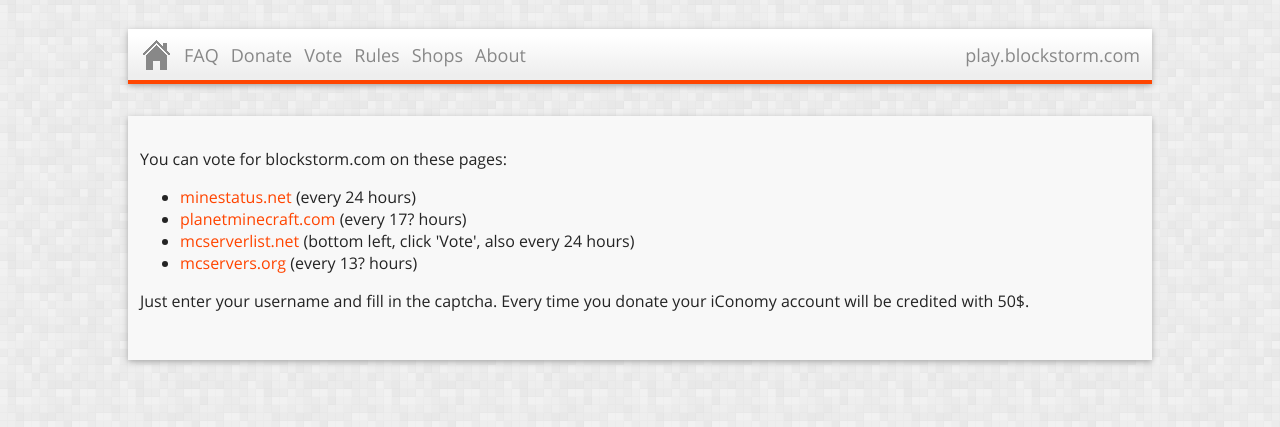
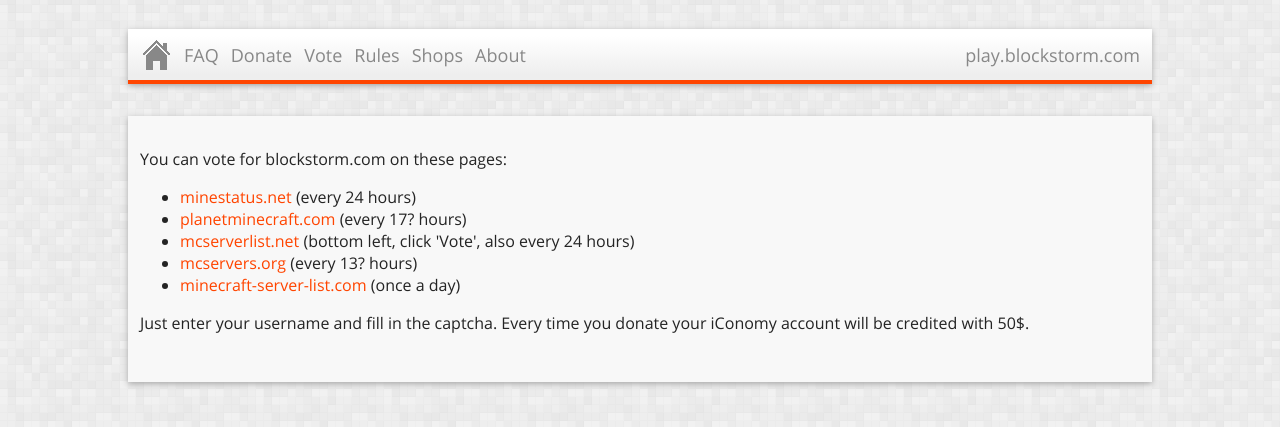
Before and after one commit to blockstorm/blockstorm.github.com, a plain HTML site: page vote.html in a window 1280 px wide. Shown: the part 171-598 px from the top of the page. Drawn offline with Linux system fonts and the light colour scheme.

Commit message:
Added vote link to minecraft-server-list.com

```diff
--- a/vote.html
+++ b/vote.html
@@ -5,4 +5,5 @@
   <li><a href="http://www.planetminecraft.com/server/playblockstormcom/vote/">planetminecraft.com</a> (every 17? hours)</li>
   <li><a href="http://mcserverlist.net/servers/50a7b59a99b5e4001b000355">mcserverlist.net</a> (bottom left, click 'Vote', also every 24 hours)</li>
   <li><a href="http://mcservers.org/detail/play.blockstorm.com">mcservers.org</a> (every 13? hours)</li>
+  <li><a href="http://minecraft-server-list.com/server/103935/">minecraft-server-list.com</a> (once a day)</li>
 </ul><p>Just enter your username and fill in the captcha. Every time you donate your iConomy account will be credited with 50$.</p></div></div></body></html>
```
Also changed, not shown: 1 other file.
